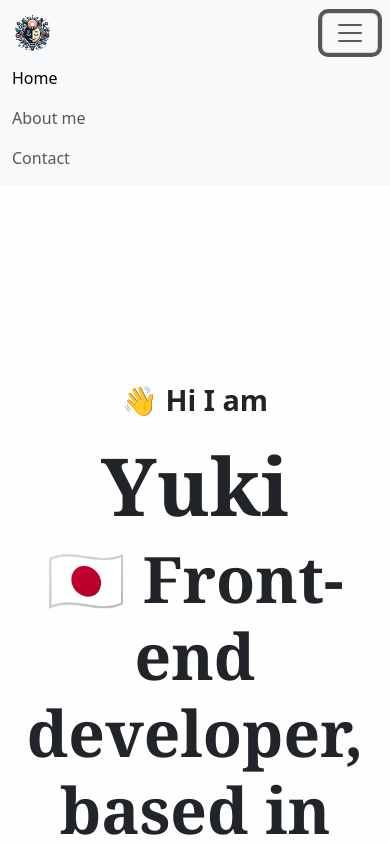
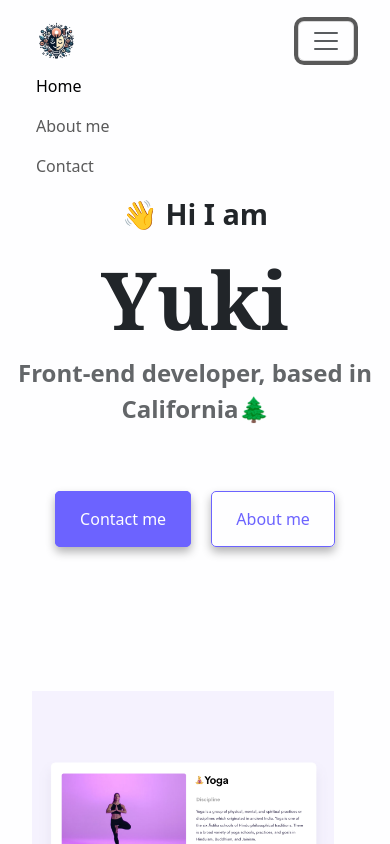
Before and after one commit to yukijina/simple-portfolio-exercise, a plain HTML site: page index.html in a window 390 px wide. Both pictures are taken after a click on the button "Toggle navigation". Shown: the top 844 px of the page. Drawn offline with nearby package versions, Linux system fonts and the light colour scheme.

Commit message:
adjust css, add script for media query

```diff
--- a/index.html
+++ b/index.html
@@ -22,7 +22,7 @@
   </head>
   <body>
     <!-- Navbar -->
-    <nav class="navbar navbar-expand-lg bg-body-tertiary">
+    <nav class="navbar navbar-expand-lg fixed-top px-4 pt-3">
       <div class="container-fluid">
         <a class="navbar-brand" href="/"
           ><img src="/images/logo.png" alt="Logo" class="img-logo"
@@ -40,7 +40,7 @@
         </button>
         <div class="collapse navbar-collapse" id="navbarNavAltMarkup">
           <div class="navbar-nav">
-            <a class="nav-link active" aria-current="page" href="#">Home</a>
+            <a class="nav-link active" aria-current="page" href="/">Home</a>
             <a class="nav-link" href="/about.html">About me</a>
             <a class="nav-link" href="/about.html#contact">Contact</a>
           </div>
@@ -52,7 +52,7 @@
     <header>
       <p>👋 Hi I am</p>
       <h1>Yuki</h1>
-      <h2>🇯🇵 Front-end developer, based in the USA 🇺🇸</h2>
+      <p class="sub-title">Front-end developer, based in California🌲</p>
 
       <div class="header-btn-container">
         <a href="/about.html#contact" class="cs-link-dark">Contact me</a>
@@ -126,5 +126,6 @@
       integrity="sha384-j1CDi7MgGQ12Z7Qab0qlWQ/Qqz24Gc6BM0thvEMVjHnfYGF0rmFCozFSxQBxwHKO"
       crossorigin="anonymous"
     ></script>
+    <script src="/script.js"></script>
   </body>
 </html>
```
